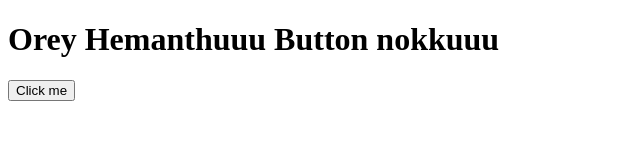
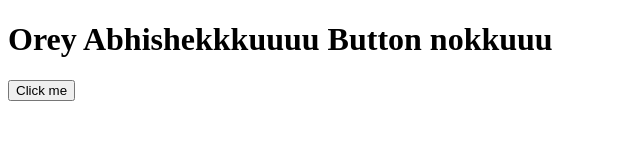
Before and after one commit to venkatesh-acs/Authority-of-the-Man, a plain HTML site: page index.html in a window 1280 px wide. Shown: the whole page, without its empty margins (0-640 px from the left). Drawn offline with Linux system fonts and the light colour scheme.

Commit message:
Update index.html

```diff
--- a/index.html
+++ b/index.html
@@ -11,7 +11,7 @@
     </style>
 </head>
 <body>
-    <h1>Orey Hemanthuuu Button nokkuuu</h1>
+    <h1>Orey Abhishekkkuuuu Button nokkuuu</h1>
     <button id="displayButton">Click me</button>
     <h1><p id="message" class="hidden">Poraa Erripappa.Emkavalanee OOOOOOO nokkkestunnnav</p></h1>
 
```
